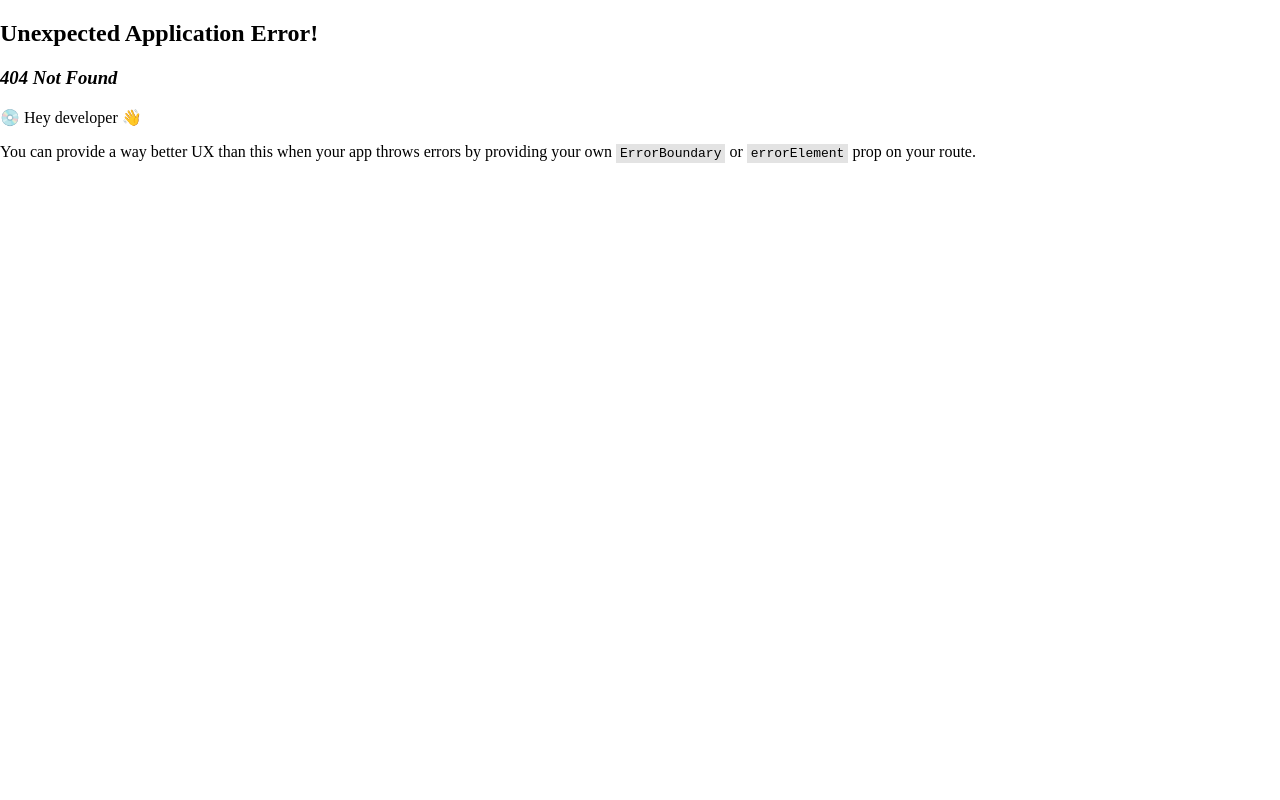
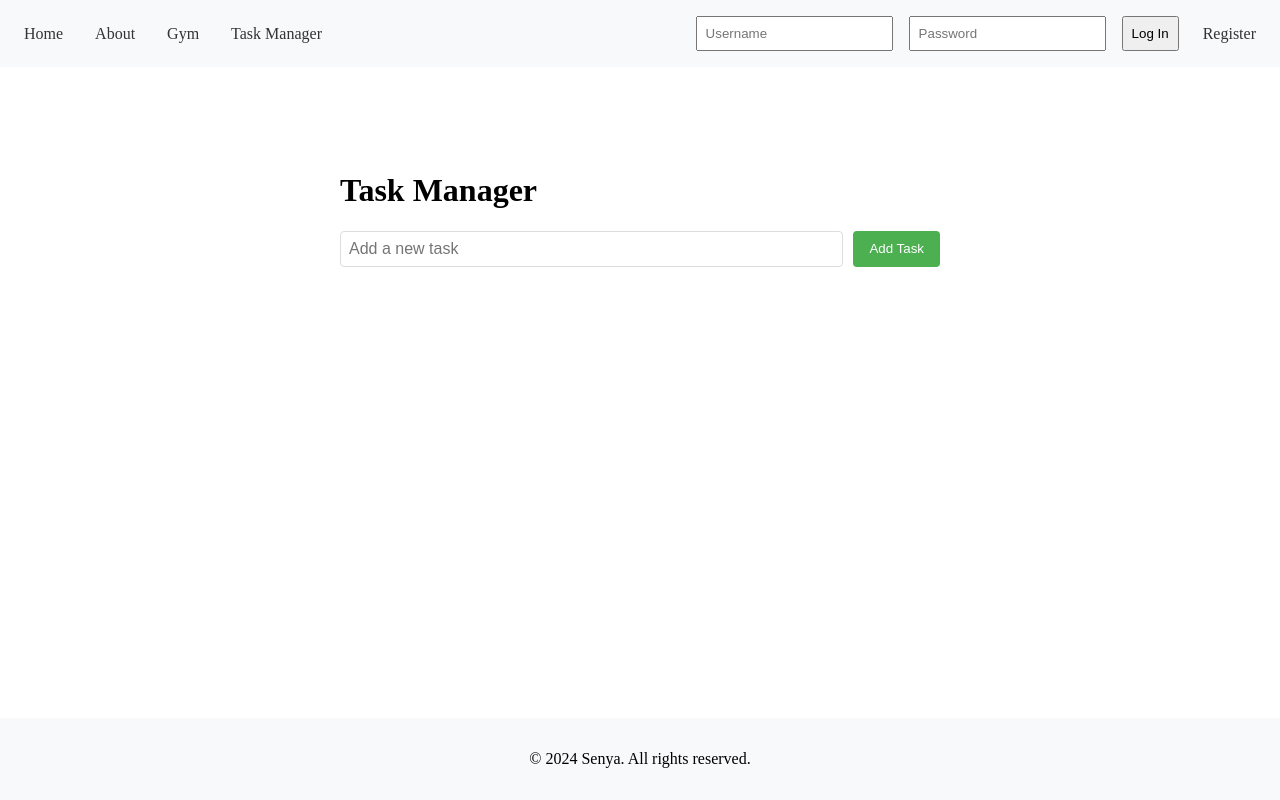
Before and after one commit to TheSenya/Senya_web_FE, a React (Vite) app: page /taskmanager in a window 1280 px wide. Before the commit this address had no page. Built offline with nearby package versions, Linux system fonts and the light colour scheme.

Commit message:
update to taskmanager

```diff
--- a/src/components/navbar/Navbar.jsx
+++ b/src/components/navbar/Navbar.jsx
@@ -19,6 +19,9 @@ const Navbar = () => {
         <div className="home-link-container">
           <Link to="/gym">Gym</Link>
         </div>
+        <div className="home-link-container">
+          <Link to="/taskmanager">Task Manager</Link>
+        </div>
       </div>
       <div className="nav-right">
         <Login />
--- a/src/pages/task_manager/taskManager.css
+++ b/src/pages/task_manager/taskManager.css
@@ -0,0 +1,61 @@
+.task-manager {
+    max-width: 600px;
+    margin: 2rem auto;
+    padding: 20px;
+}
+
+.task-form {
+    display: flex;
+    gap: 10px;
+    margin-bottom: 20px;
+}
+
+.task-input {
+    flex: 1;
+    padding: 8px;
+    font-size: 16px;
+    border: 1px solid #ddd;
+    border-radius: 4px;
+}
+
+.add-button {
+    padding: 8px 16px;
+    background-color: #4CAF50;
+    color: white;
+    border: none;
+    border-radius: 4px;
+    cursor: pointer;
+}
+
+.add-button:hover {
+    background-color: #45a049;
+}
+
+.task-list {
+    display: flex;
+    flex-direction: column;
+    gap: 10px;
+}
+
+.task-item {
+    display: flex;
+    align-items: center;
+    gap: 10px;
+    padding: 10px;
+    background-color: #f9f9f9;
+    border-radius: 4px;
+}
+
+.delete-button {
+    margin-left: auto;
+    padding: 5px 10px;
+    background-color: #ff4444;
+    color: white;
+    border: none;
+    border-radius: 4px;
+    cursor: pointer;
+}
+
+.delete-button:hover {
+    background-color: #cc0000;
+}
--- a/src/pages/task_manager/taskManager.jsx
+++ b/src/pages/task_manager/taskManager.jsx
@@ -0,0 +1,76 @@
+import React, { useState } from "react";
+import './TaskManager.css';
+
+//TODO
+
+
+function TaskManager() {
+    const [tasks, setTasks] = useState([]);
+    const [newTask, setNewTask] = useState("");
+
+    const addTask = (e) => {
+        e.preventDefault();
+        if (newTask.trim() !== "") {
+            setTasks([...tasks, {
+                id: Date.now(),
+                text: newTask,
+                completed: false
+            }]);
+            setNewTask("");
+        }
+    };
+
+    const toggleComplete = (taskId) => {
+        setTasks(tasks.map(task =>
+            task.id === taskId
+                ? { ...task, completed: !task.completed }
+                : task
+        ));
+    };
+
+    const deleteTask = (taskId) => {
+        setTasks(tasks.filter(task => task.id !== taskId));
+    };
+
+    return (
+        <div className="task-manager">
+            <h1>Task Manager</h1>
+
+            <form onSubmit={addTask} className="task-form">
+                <input
+                    type="text"
+                    value={newTask}
+                    onChange={(e) => setNewTask(e.target.value)}
+                    placeholder="Add a new task"
+                    className="task-input"
+                />
+                <button type="submit" className="add-button">Add Task</button>
+            </form>
+
+            <div className="task-list">
+                {tasks.map(task => (
+                    <div key={task.id} className="task-item">
+                        <input
+                            type="checkbox"
+                            checked={task.completed}
+                            onChange={() => toggleComplete(task.id)}
+                        />
+                        <span style={{
+                            textDecoration: task.completed ? 'line-through' : 'none'
+                        }}>
+                            {task.text}
+                        </span>
+                        <button
+                            onClick={() => deleteTask(task.id)}
+                            className="delete-button"
+                        >
+                            Delete
+                        </button>
+                    </div>
+                ))}
+            </div>
+        </div>
+    );
+}
+
+export default TaskManager;
--- a/src/router/index.jsx
+++ b/src/router/index.jsx
@@ -4,6 +4,7 @@ import Register from '../components/auth/Register';
 import Home from '../pages/home/Home';
 import About from '../pages/about/About';
 import Gym from '../pages/gym/Gym';
+import TaskManager from '../pages/task_manager/taskManager';
 
 const router = createBrowserRouter([
   {
@@ -26,6 +27,10 @@ const router = createBrowserRouter([
         path: '/gym',
         element: <Gym />,
       },
+      {
+        path: '/taskmanager',
+        element: <TaskManager />,
+      },
     ],
   },
 ]);
```
